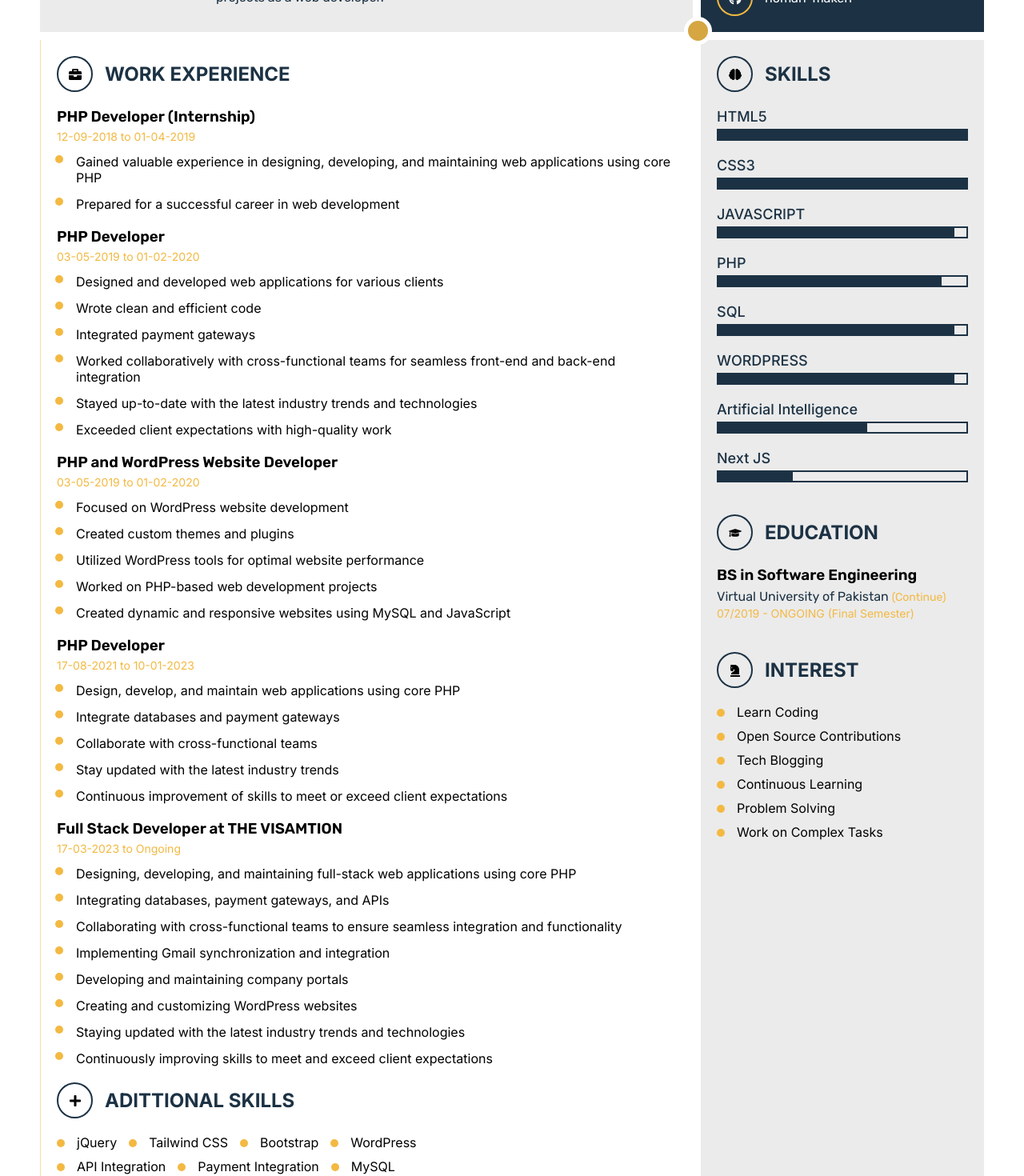
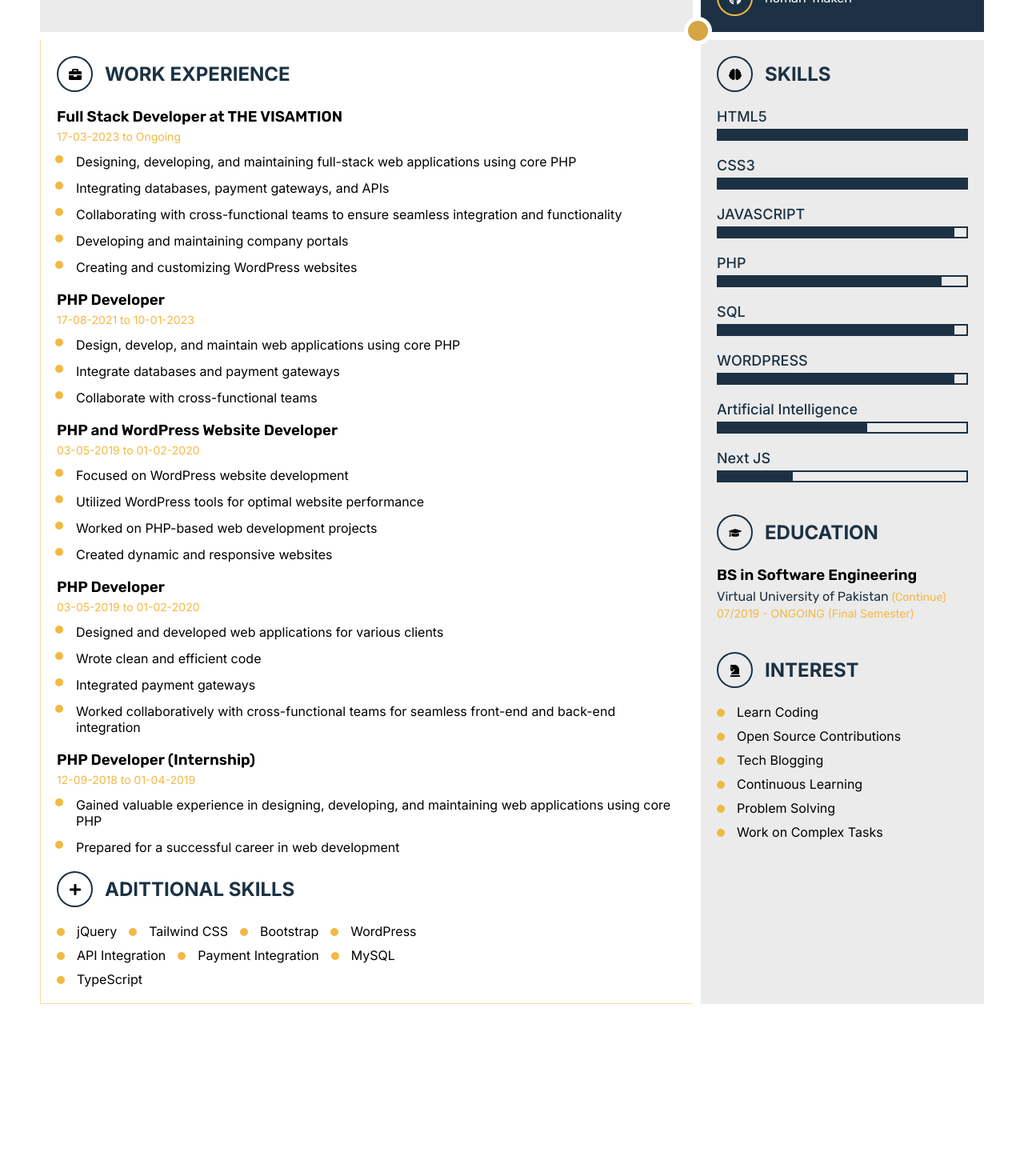
Before and after one commit to noman-maken/resume, a Next.js app: page / in a window 1280 px wide. Shown: the part 280-1750 px from the top of the page at 80% size. After the commit the page ends 1550 px from the top, so only its background shows below. Built offline with nearby package versions, Linux system fonts and the light colour scheme.

Commit message:
Remove unnecessary text

```diff
--- a/src/app/page.tsx
+++ b/src/app/page.tsx
@@ -20,13 +20,39 @@ export default function Home() {
                     </div>
 
                     <div className="experience">
-                        <h3 className="universal-title">PHP Developer (Internship)</h3>
-                        <span className="universal-date">12-09-2018 to 01-04-2019</span>
+                        <h3 className="universal-title">Full Stack Developer at THE VISAMTION</h3>
+                        <span className="universal-date">17-03-2023 to Ongoing</span>
                         <ul className="details">
-                            <li>Gained valuable experience in designing, developing, and maintaining web applications using core PHP</li>
-                            <li>Prepared for a successful career in web development</li>
+                            <li>Designing, developing, and maintaining full-stack web applications using core PHP</li>
+                            <li>Integrating databases, payment gateways, and APIs</li>
+                            <li>Collaborating with cross-functional teams to ensure seamless integration and functionality</li>
+                            <li>Developing and maintaining company portals</li>
+                            <li>Creating and customizing WordPress websites</li>
+
                         </ul>
                     </div>
+
+                    <div className="experience">
+                        <h3 className="universal-title">PHP Developer</h3>
+                        <span className="universal-date">17-08-2021 to 10-01-2023</span>
+                        <ul className="details">
+                            <li>Design, develop, and maintain web applications using core PHP</li>
+                            <li>Integrate databases and payment gateways</li>
+                            <li>Collaborate with cross-functional teams</li>
+                        </ul>
+                    </div>
+
+                    <div className="experience">
+                        <h3 className="universal-title">PHP and WordPress Website Developer</h3>
+                        <span className="universal-date">03-05-2019 to 01-02-2020</span>
+                        <ul className="details">
+                            <li>Focused on WordPress website development</li>
+                            <li>Utilized WordPress tools for optimal website performance</li>
+                            <li>Worked on PHP-based web development projects</li>
+                            <li>Created dynamic and responsive websites</li>
+                        </ul>
+                    </div>
+
                     <div className="experience">
                         <h3 className="universal-title">PHP Developer</h3>
                         <span className="universal-date">03-05-2019 to 01-02-2020</span>
@@ -35,48 +61,19 @@ export default function Home() {
                             <li>Wrote clean and efficient code</li>
                             <li>Integrated payment gateways</li>
                             <li>Worked collaboratively with cross-functional teams for seamless front-end and back-end integration</li>
-                            <li>Stayed up-to-date with the latest industry trends and technologies</li>
-                            <li>Exceeded client expectations with high-quality work</li>
-                        </ul>
-                    </div>
-                    <div className="experience">
-                        <h3 className="universal-title">PHP and WordPress Website Developer</h3>
-                        <span className="universal-date">03-05-2019 to 01-02-2020</span>
-                        <ul className="details">
-                            <li>Focused on WordPress website development</li>
-                            <li>Created custom themes and plugins</li>
-                            <li>Utilized WordPress tools for optimal website performance</li>
-                            <li>Worked on PHP-based web development projects</li>
-                            <li>Created dynamic and responsive websites using MySQL and JavaScript</li>
-                        </ul>
-                    </div>
-                    <div className="experience">
-                        <h3 className="universal-title">PHP Developer</h3>
-                        <span className="universal-date">17-08-2021 to 10-01-2023</span>
-                        <ul className="details">
-                            <li>Design, develop, and maintain web applications using core PHP</li>
-                            <li>Integrate databases and payment gateways</li>
-                            <li>Collaborate with cross-functional teams</li>
-                            <li>Stay updated with the latest industry trends</li>
-                            <li>Continuous improvement of skills to meet or exceed client expectations</li>
                         </ul>
                     </div>
 
+
                     <div className="experience">
-                        <h3 className="universal-title">Full Stack Developer at THE VISAMTION</h3>
-                        <span className="universal-date">17-03-2023 to Ongoing</span>
+                        <h3 className="universal-title">PHP Developer (Internship)</h3>
+                        <span className="universal-date">12-09-2018 to 01-04-2019</span>
                         <ul className="details">
-                            <li>Designing, developing, and maintaining full-stack web applications using core PHP</li>
-                            <li>Integrating databases, payment gateways, and APIs</li>
-                            <li>Collaborating with cross-functional teams to ensure seamless integration and functionality</li>
-                            <li>Implementing Gmail synchronization and integration</li>
-                            <li>Developing and maintaining company portals</li>
-                            <li>Creating and customizing WordPress websites</li>
-                            <li>Staying updated with the latest industry trends and technologies</li>
-                            <li>Continuously improving skills to meet and exceed client expectations</li>
-
+                            <li>Gained valuable experience in designing, developing, and maintaining web applications using core PHP</li>
+                            <li>Prepared for a successful career in web development</li>
                         </ul>
                     </div>
+
 
                     <br></br>
                     <div className="additional-skills">
--- a/src/views/header/index.tsx
+++ b/src/views/header/index.tsx
@@ -1,27 +1,26 @@
-import { FaEnvelope, FaWhatsapp, FaLocationArrow, FaLinkedin, FaGithub} from 'react-icons/fa';
+import { FaEnvelope, FaWhatsapp, FaLocationArrow, FaLinkedin, FaGithub } from 'react-icons/fa';
 
 const Header = () => {
-    return(
+    return (
 
         <header id="header">
             <div className="about">
                 <div className="profile">
                     <div className="outline">
-                        <img src="./img/Noman.jpg" alt="Muhammad Noman Aslam Maken"/>
+                        <img src="./img/Noman.jpg" alt="Muhammad Noman Aslam Maken" />
                     </div>
                 </div>
                 <div className="summary">
                     <h1>Muhammad Noman Aslam</h1>
                     <span>Web Developer</span>
-                    <p>I am an experienced web developer with a focus on backend development using core PHP. With over 4 years of experience, I specialize in creating robust and efficient server-side solutions. I have a deep understanding of core PHP and can effectively handle tasks such as database management, API integrations, and server-side scripting. I am skilled in developing dynamic and responsive websites, and I have the ability to convert various file formats into functional web components. I am currently seeking new opportunities to apply my backend development skills and contribute to the success of projects as a web developer.
-                    </p>
+                    <p>Experienced web developer with 4 years of backend development experience using core PHP. Skilled in creating robust server-side solutions, managing databases, integrating APIs, and scripting. Seeking new opportunities.</p>
                 </div>
             </div>
             <div className="info">
                 <ul>
                     <li>
                         <div className="icon">
-                          <FaEnvelope/>
+                            <FaEnvelope />
                         </div>
                         <a href="mailto:mnomanaslam6@gmail.com">mnomanaslam6@gmail.com</a>
                     </li>
@@ -33,19 +32,19 @@ const Header = () => {
                     </li>
                     <li>
                         <div className="icon">
-                            <FaLocationArrow/>
+                            <FaLocationArrow />
                         </div>
                         <address>Lahore, Punjab Pakistan</address>
                     </li>
                     <li>
                         <div className="icon">
-                           <FaLinkedin/>
+                            <FaLinkedin />
                         </div>
                         <a href="https://pk.linkedin.com/in/muhammad-noman-aslam-maken-2ab81b178">Muhammad Noman Aslam</a>
                     </li>
                     <li>
                         <div className="icon">
-                            <FaGithub/>
+                            <FaGithub />
                         </div>
                         <a href="https://github.com/noman-maken">noman-maken</a>
                     </li>
```
